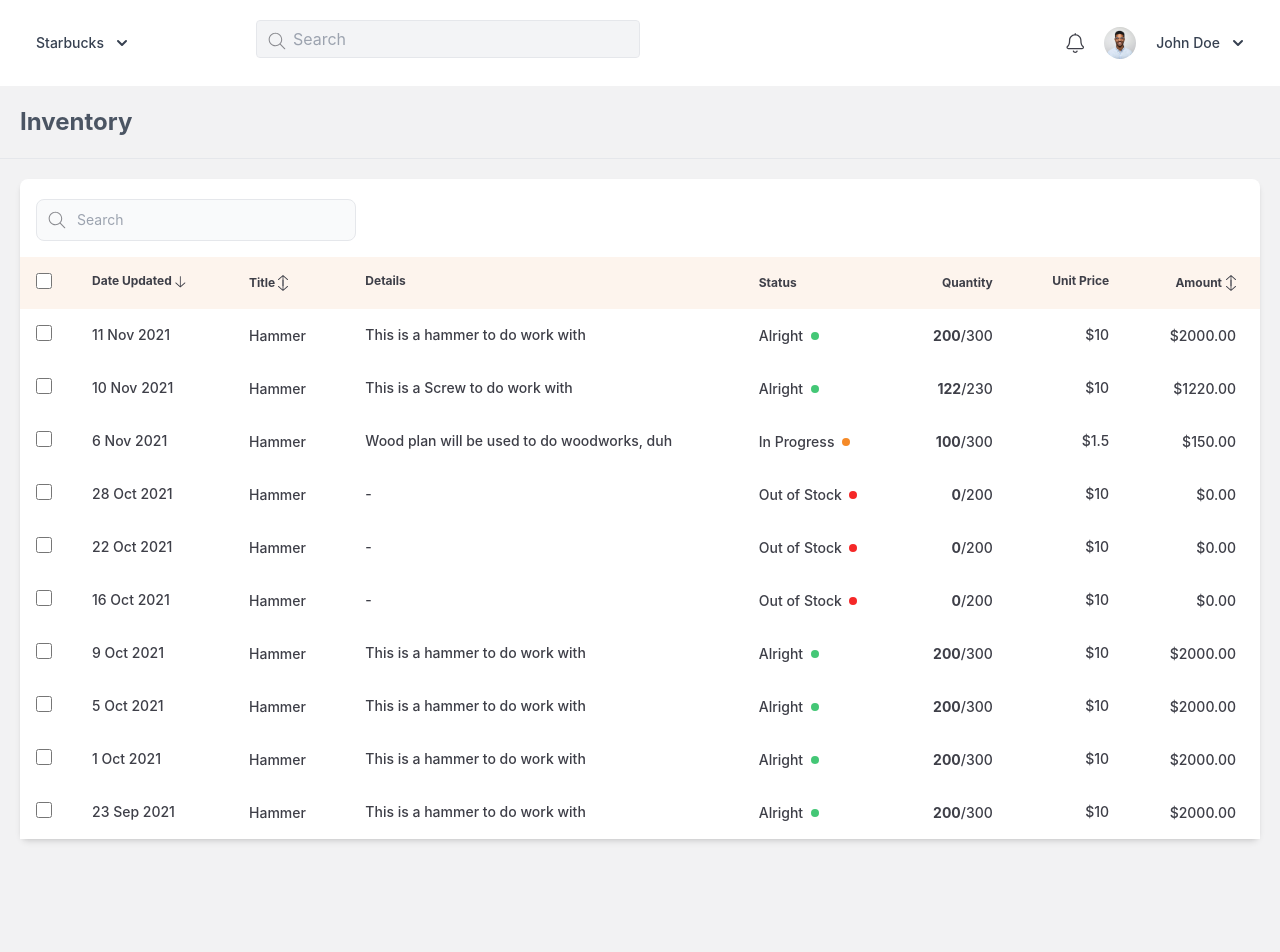
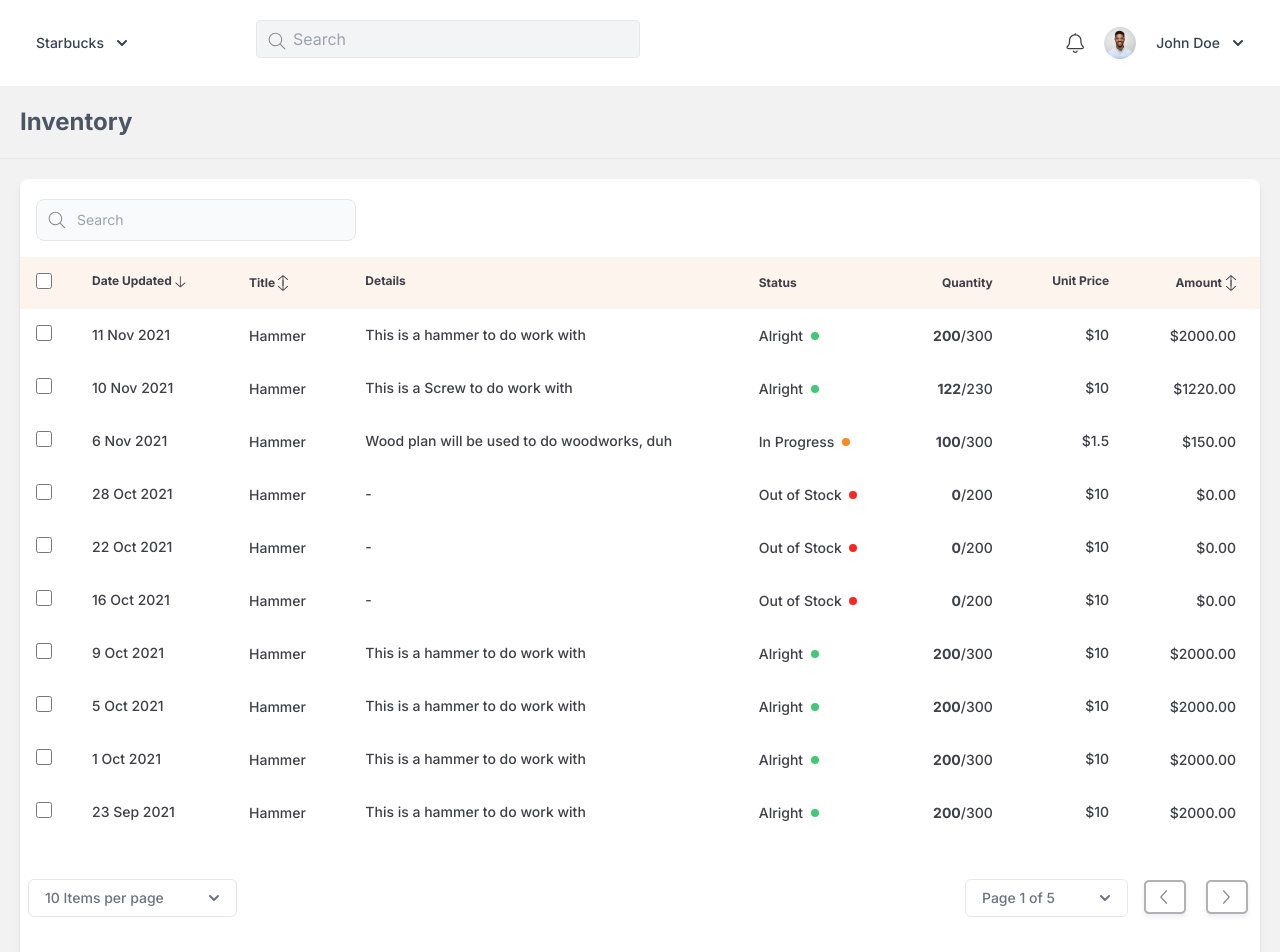
Before and after one commit to kamruz-zzaman/task-frontend, a React (Create React App) app: page / in a window 1280 px wide. Shown: the top 952 px of the page. Before the commit the page ends 859 px from the top, so only its background shows below. Built offline with nearby package versions, Linux system fonts and the light colour scheme.

Commit message:
bottom button added

```diff
--- a/src/Components/Dashboard/Inventory/Inventory.js
+++ b/src/Components/Dashboard/Inventory/Inventory.js
@@ -5,13 +5,16 @@ import successdot from "../../../asstes/Icon/Ellipse 20.svg"
 import progressdot from "../../../asstes/Icon/Ellipse 2.svg"
 import outofspacedot from "../../../asstes/Icon/Ellipse 10.svg"
 import searchIcon from "../../../asstes/Icon/Vector.svg"
+import DropDownMenu from '../../Navbar/DropDownMenu';
+import leftIcon from "../../../asstes/Icon/left-btn.svg"
+import RightIcon from "../../../asstes/Icon/right-btn.svg"
 const Inventory = () => {
     return (
         <>
-            <div className='mb-5 border-b'>
+            <div className='mb-5 font-Inter border-b'>
                 <h1 className='m-2 md:m-5  text-2xl font-bold text-gray-600'>Inventory</h1>
             </div>
-            <div className="m-2 md:m-5">
+            <div className="m-2 md:m-5 font-Inter">
                 <div className="relative bg-white  shadow-md rounded-lg">
                     <div className="p-4">
                         <label for="table-search" className="sr-only">Search</label>
@@ -366,6 +369,20 @@ const Inventory = () => {
                             </tr>
                         </tbody>
                     </table>
+                    <div className='mx-3 md:mx-2 py-10 flex justify-between'>
+                        <div className='hidden md:block'>
+                            <DropDownMenu
+                                title="show-more"
+                            />
+                        </div>
+                        <div className='flex'>
+                            <DropDownMenu
+                                title="page"
+                            />
+                            <img className='mx-3' src={leftIcon} alt="" />
+                            <img src={RightIcon} alt="" />
+                        </div>
+                    </div>
                 </div>
             </div>
         </>
--- a/src/Components/Navbar/DropDownMenu.js
+++ b/src/Components/Navbar/DropDownMenu.js
@@ -17,6 +17,17 @@ export default function DropDownMenu({ title }) {
                             Starbucks
                             <ChevronDownIcon className="-mr-1 ml-2 h-5 w-5" aria-hidden="true" />
                         </Menu.Button> :
+                        title === "show-more" ?
+                            <Menu.Button className="text-gray-500 inline-flex justify-center w-full rounded-md border px-4 py-2 bg-white text-sm font-medium ">
+                                10 Items per page
+                                <ChevronDownIcon className="-mr-1 ml-10 h-5 w-5" aria-hidden="true" />
+                            </Menu.Button> :
+                            title === "page" ?
+                                <Menu.Button className="text-gray-500 inline-flex justify-center w-full rounded-md border px-4 py-2 bg-white text-sm font-medium ">
+                                    Page 1 of 5
+                                    <ChevronDownIcon className="-mr-1 ml-10 h-5 w-5" aria-hidden="true" />
+                                </Menu.Button>
+                                :
                                 <Menu.Button className="inline-flex justify-center w-full rounded-md border border-none px-4 py-2 bg-white text-sm font-medium text-gray-700  ">
                                     John Doe
                                     <ChevronDownIcon className="-mr-1 ml-2 h-5 w-5" aria-hidden="true" />
@@ -51,6 +62,11 @@ export default function DropDownMenu({ title }) {
                                         </a>
                                     )}
                                 </Menu.Item>
+                            </div>
+                        </Menu.Items> :
+                        title === "show-more" ?
+                            <Menu.Items className="origin-top-right absolute right-0 mt-2 w-40 rounded-md shadow-lg bg-white ring-1 ring-black ring-opacity-5 focus:outline-none">
+                                <div className="py-1">
                                     <Menu.Item>
                                         {({ active }) => (
                                             <a
@@ -60,10 +76,15 @@ export default function DropDownMenu({ title }) {
                                                     'block px-4 py-2 text-sm'
                                                 )}
                                             >
-                                            Link2
+                                                item
                                             </a>
                                         )}
                                     </Menu.Item>
+                                </div>
+                            </Menu.Items> :
+                            title === "page" ?
+                                <Menu.Items className="origin-top-right absolute right-0 mt-2 w-40 rounded-md shadow-lg bg-white ring-1 ring-black ring-opacity-5 focus:outline-none">
+                                    <div className="py-1">
                                         <Menu.Item>
                                             {({ active }) => (
                                                 <a
@@ -73,12 +94,13 @@ export default function DropDownMenu({ title }) {
                                                         'block px-4 py-2 text-sm'
                                                     )}
                                                 >
-                                            Link3
+                                                    page
                                                 </a>
                                             )}
                                         </Menu.Item>
                                     </div>
-                        </Menu.Items> :
+                                </Menu.Items>
+                                :
                                 <Menu.Items className="origin-top-right absolute right-0 mt-2 w-40 rounded-md shadow-lg bg-white ring-1 ring-black ring-opacity-5 focus:outline-none">
                                     <div className="py-1">
                                         <Menu.Item>
@@ -94,34 +116,6 @@ export default function DropDownMenu({ title }) {
                                                 </a>
                                             )}
                                         </Menu.Item>
-                                <Menu.Item>
-                                    {({ active }) => (
-                                        <a
-                                            href="#"
-                                            className={classNames(
-                                                active ? 'bg-gray-100 text-gray-900' : 'text-gray-700',
-                                                'block px-4 py-2 text-sm'
-                                            )}
-                                        >
-                                            Settings
-                                        </a>
-                                    )}
-                                </Menu.Item>
-                                <form method="POST" action="#">
-                                    <Menu.Item>
-                                        {({ active }) => (
-                                            <button
-                                                type="submit"
-                                                className={classNames(
-                                                    active ? 'bg-gray-100 text-gray-900' : 'text-gray-700',
-                                                    'block w-full text-left px-4 py-2 text-sm'
-                                                )}
-                                            >
-                                                Sign out
-                                            </button>
-                                        )}
-                                    </Menu.Item>
-                                </form>
                                     </div>
                                 </Menu.Items>
                 }
--- a/src/Components/Navbar/Navbar.js
+++ b/src/Components/Navbar/Navbar.js
@@ -7,7 +7,7 @@ import personImg from "../../asstes/Icon/person.svg"
 const Navbar = () => {
     return (
         <>
-            <section className='flex justify-between bg-white py-5 md:py-0'>
+            <section className='font-Inter flex justify-between bg-white py-5 md:py-0'>
                 <div className='flex items-center'>
                     <div className='ml-5'>
                         <DropDownMenu
--- a/src/index.css
+++ b/src/index.css
@@ -1,3 +1,4 @@
+@import url('https://fonts.googleapis.com/css2?family=Inter:wght@100;200;300;400;500;600;700;800;900&display=swap');
 @tailwind base;
 @tailwind components;
 @tailwind utilities;
--- a/tailwind.config.js
+++ b/tailwind.config.js
@@ -3,11 +3,15 @@ module.exports = {
     "./src/**/*.{js,jsx,ts,tsx}",
   ],
   theme: {
+
     extend: {
       colors: {
         'tableHead': '#FDF4ED',
         'tableText': "#3E3F48",
         'tdHoverBg': "#EFFBF0"
+      },
+      fontFamily: {
+        Inter: ['Inter', 'sans-serif']
       }
     },
   },
```
Also changed, not shown: src/asstes/Icon/left-btn.svg (added), src/asstes/Icon/right-btn.svg (added). Lines whose indentation alone changed are shown as unchanged.
